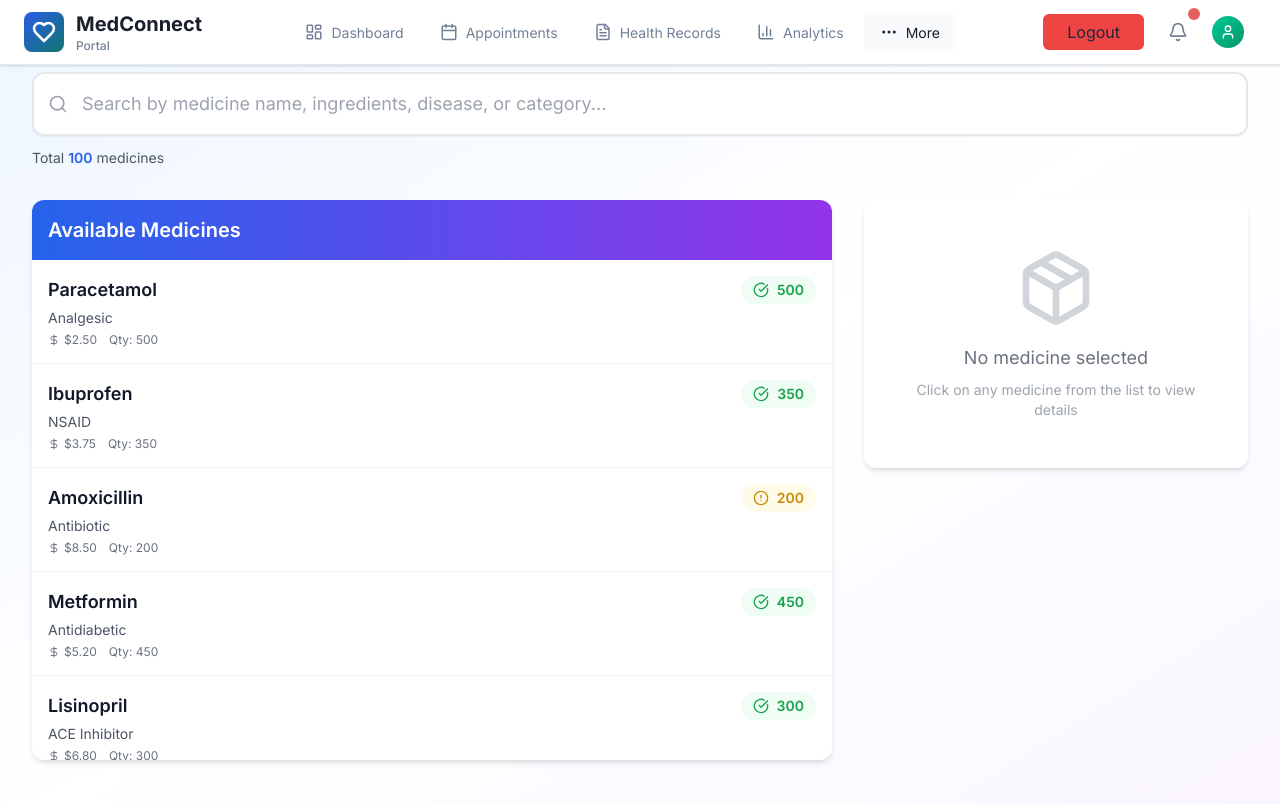
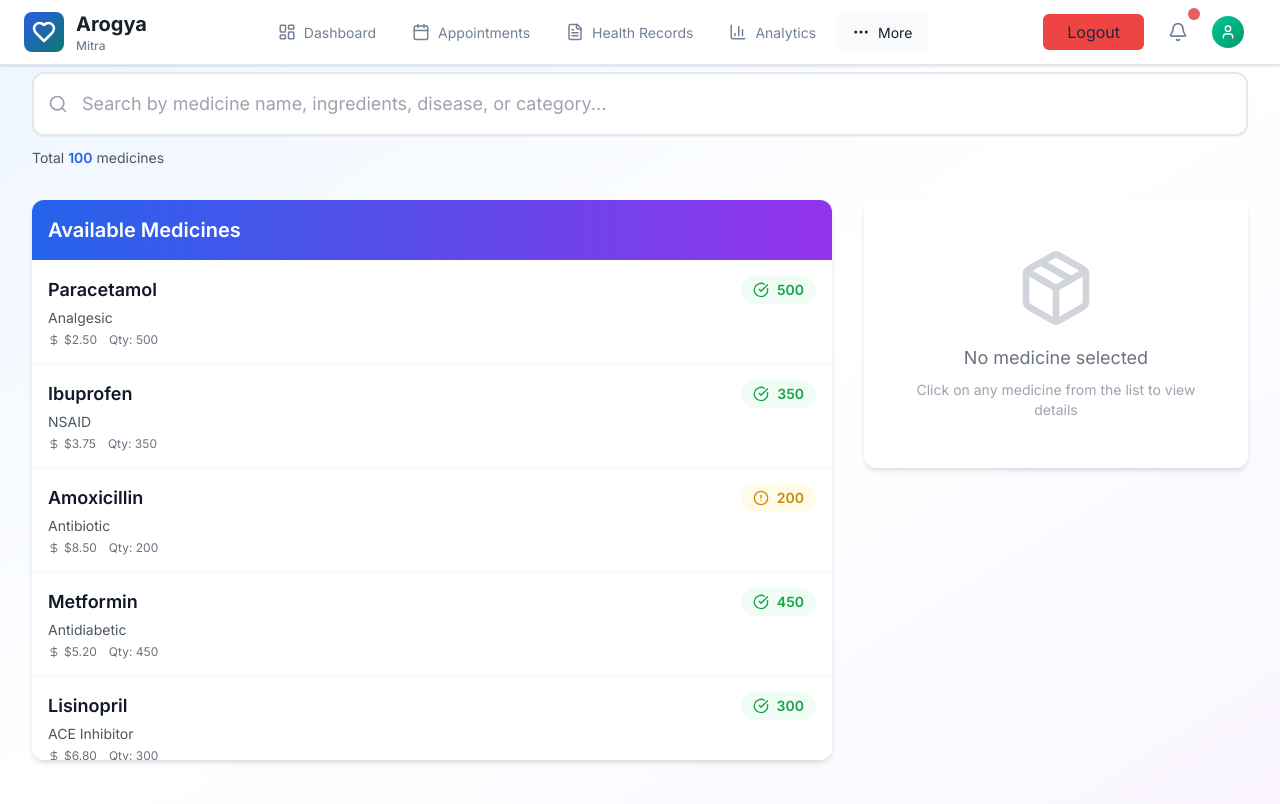
Before and after one commit to sachinpal14/Innovatrix, a React (Vite) app: page /medicines in a window 1280 px wide. Shown: the top 804 px of the page. Built offline with nearby package versions, Linux system fonts and the light colour scheme; sample sign-in values are in the browser's storage.

Commit message:
name changed

```diff
--- a/src/components/ui/Header.jsx
+++ b/src/components/ui/Header.jsx
@@ -49,8 +49,8 @@ const Header = ({ isCollapsed = false }) => {
               <Icon name="Heart" size={24} color="white" strokeWidth={2.5} />
             </div>
             <div className="flex flex-col">
-              <span className="text-xl font-bold text-text-primary">MedConnect</span>
-              <span className="text-xs text-text-secondary font-medium">Portal</span>
+              <span className="text-xl font-bold text-text-primary">Arogya</span>
+              <span className="text-xs text-text-secondary font-medium">Mitra</span>
             </div>
           </div>
         </div>
```
